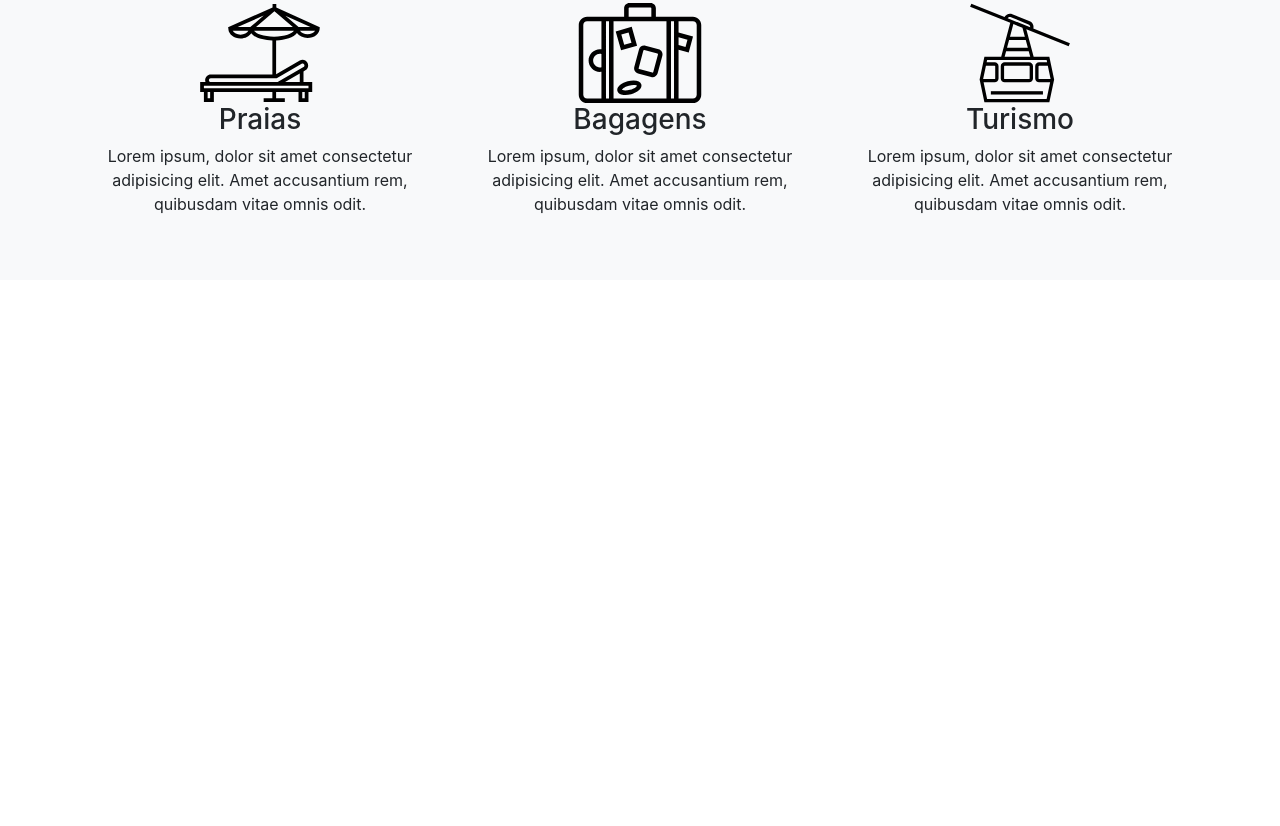
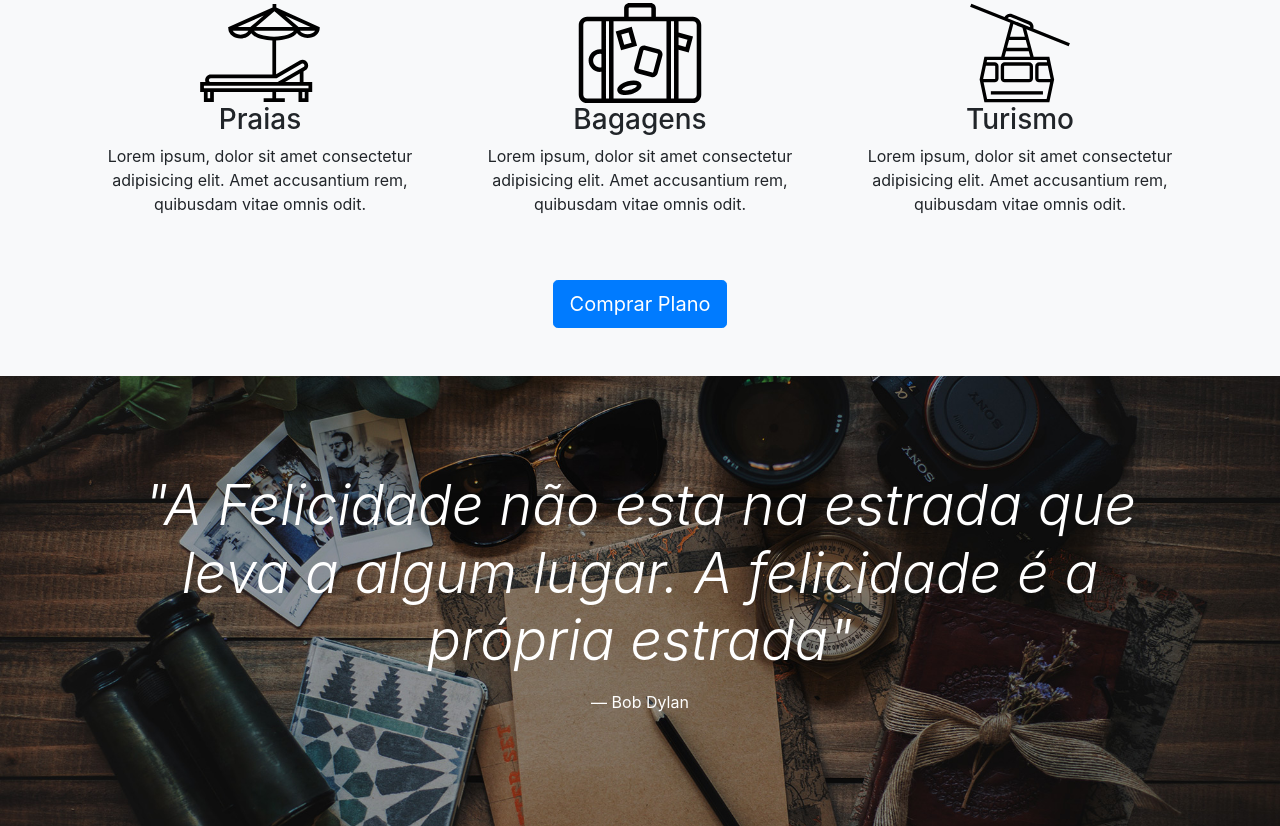
Before and after one commit to dannielfs/bootstrap_caravan, a plain HTML site: page index.html in a window 1280 px wide. Shown: the part 1038-1864 px from the top of the page. Before the commit the page ends 1318 px from the top, so only its background shows below. Drawn offline with Linux system fonts and the light colour scheme.

Commit message:
alteraçoes

```diff
--- a/css/style.css
+++ b/css/style.css
@@ -10,3 +10,8 @@ body {
 .icone {
   height: 100px;
 }
+
+.home-quote {
+  background: url('./../img/bg-quote.jpg') center center;
+  background-size: cover;
+}
--- a/index.html
+++ b/index.html
@@ -162,7 +162,17 @@
           </p>
         </div>
       </div>
+      <a href="planos.html" class="btn btn-primary btn-lg mt-5">Comprar Plano</a>
     </div>
+  </section>
+
+  <section class="home-quote p-md-5 p-3">
+    <blockquote class="blockquote text-center text-white p-md-5">
+      <p class="display-4">
+        <em>"A Felicidade não esta na estrada que leva a algum lugar. A felicidade é a própria estrada"</em>
+      </p>
+      <footer class="blockquote-footer text-white">Bob Dylan</footer>
+    </blockquote>
   </section>
 
   <script type="text/javascript" src="js/jquery-3.2.1.slim.min.js"></script>
```
